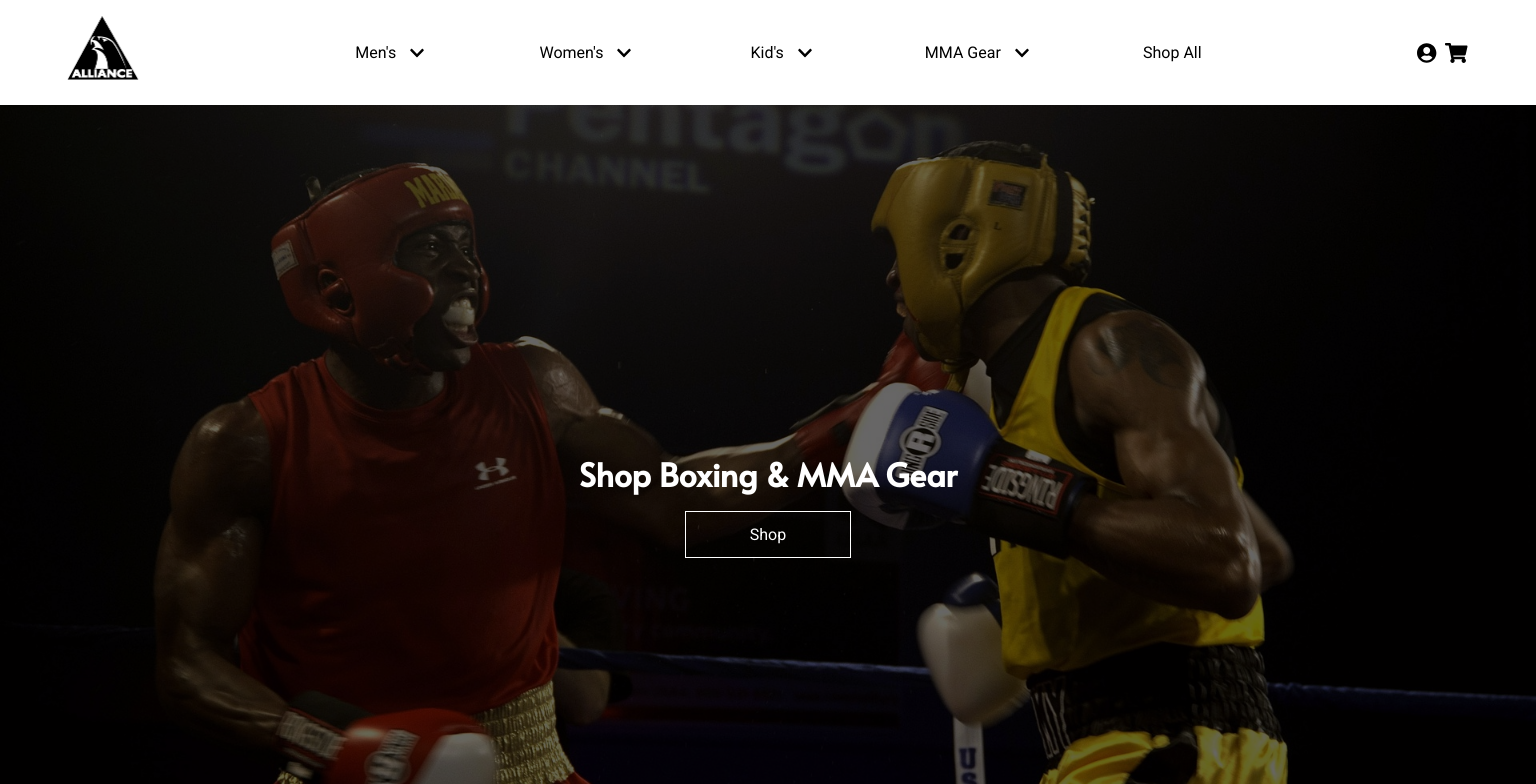
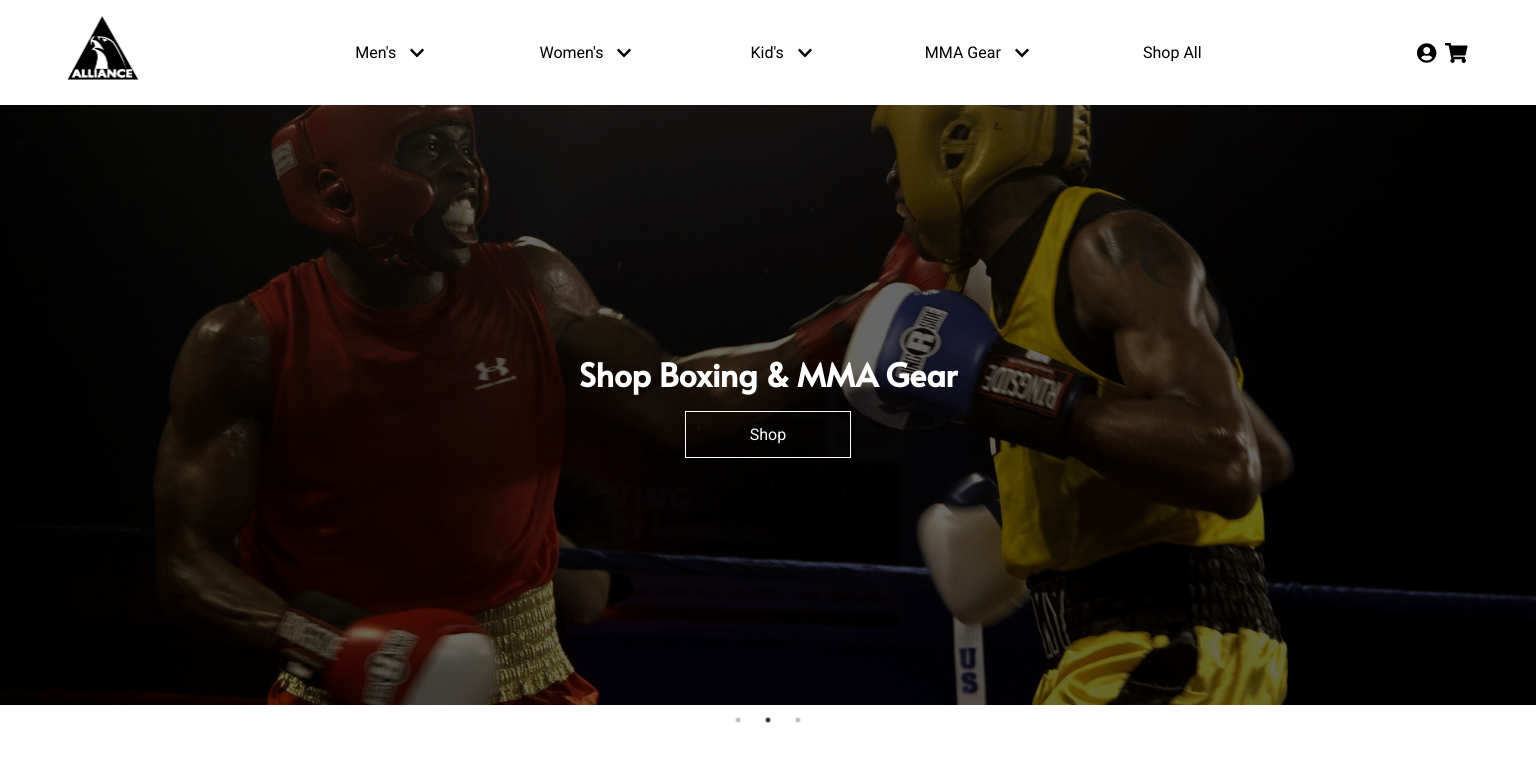
Before and after one commit to Gabe0214/MMA-Frontend, a React (Create React App) app: page / in a window 1536 px wide. Shown: the top 784 px of the page. Built offline with nearby package versions, Linux system fonts and the light colour scheme; no server answers.

Commit message:
changed height of slider hero

```diff
--- a/src/components/Home/Home.scss
+++ b/src/components/Home/Home.scss
@@ -51,14 +51,14 @@
 		}
 
 		@media screen and (min-width: 1366px) {
-			height: 100vh;
+			height: 75vh;
 		}
 	}
 
 	.item-two {
 		width: 250px;
 		height: 200px;
-		background: url('../images/homepage2.jpg') center/cover no-repeat;
+		background: url('../images/homepage2.jpg') no-repeat center center/cover;
 		@media screen and (min-width: 450px) {
 			height: 255px;
 		}
@@ -68,14 +68,17 @@
 		}
 
 		@media screen and (min-width: 1366px) {
-			height: 100vh;
+			height: 75vh;
 		}
 	}
 
 	.item-three {
 		width: 250px;
 		height: 200px;
-		background: url('../images/homepage4.jpg') center/cover no-repeat;
+		background: url('../images/homepage4.jpg');
+		background-position: center center;
+		background-repeat: no-repeat;
+		background-size: cover;
 		@media screen and (min-width: 450px) {
 			height: 255px;
 		}
@@ -85,7 +88,7 @@
 		}
 
 		@media screen and (min-width: 1366px) {
-			height: 100vh;
+			height: 75vh;
 		}
 	}
 }
```
